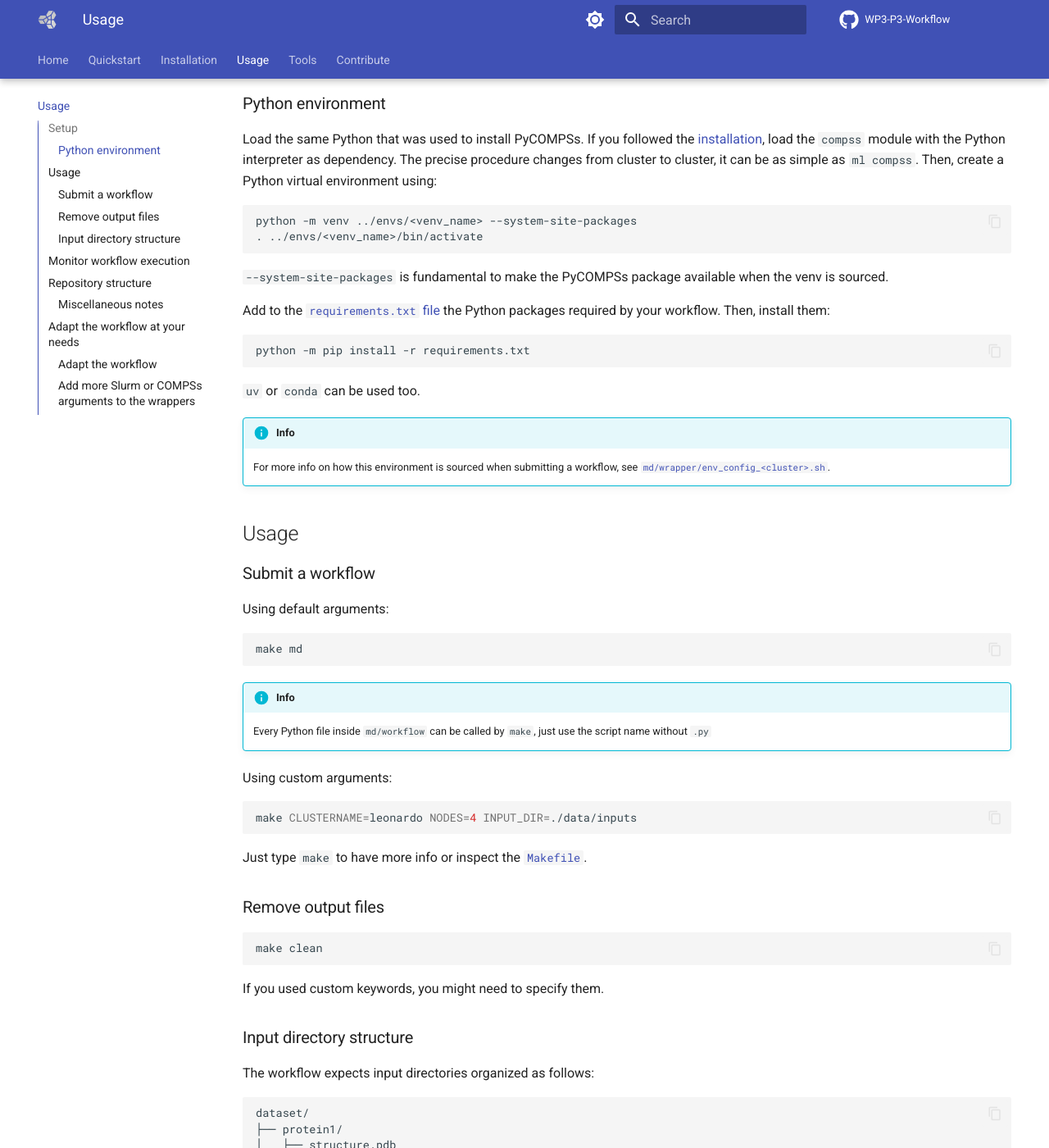
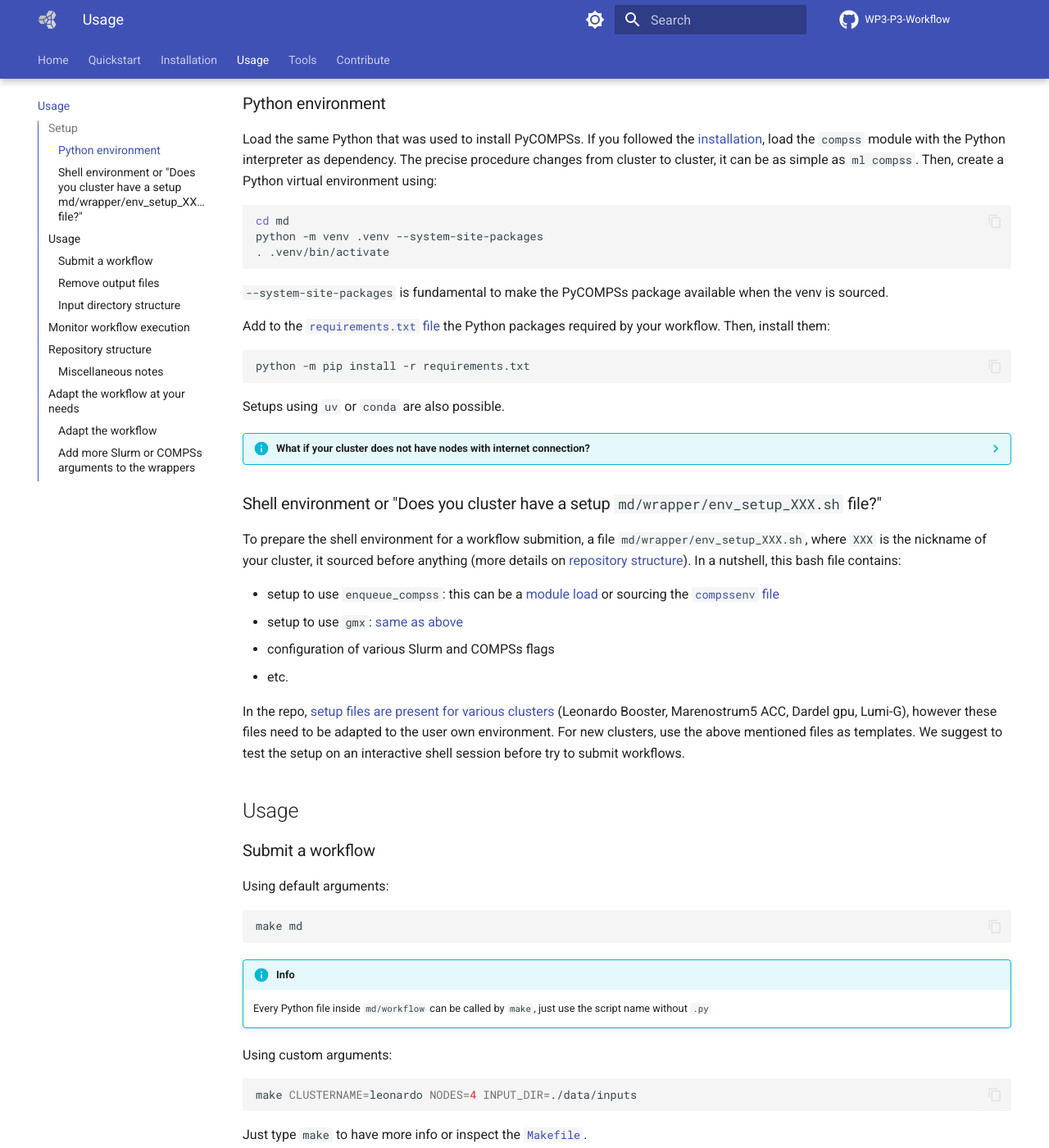
Before and after one commit to GANANA-EU-INDIA/WP3-P3-workflow, an MkDocs documentation site: the page built from docs/workflow_setup_and_usage.md, in a window 1280 px wide and 1400 px high, scrolled down 523 px. Shown: the whole window at 82% size. Built offline with MkDocs 1.6.1 and Material for MkDocs 9.7.7, drawn with Linux system fonts in a browser that asks for light colours; comment, search, counter and statistics services are not loaded.

Commit message:
docs: env_setup and cluster with no internet connection

````diff
--- a/docs/workflow_setup_and_usage.md
+++ b/docs/workflow_setup_and_usage.md
@@ -19,8 +19,9 @@
 Load the same Python that was used to install PyCOMPSs. If you followed the [installation](./installation.md), load the `compss` module with the Python interpreter as dependency. The precise procedure changes from cluster to cluster, it can be as simple as `ml compss`. Then, create a Python virtual environment using:
 
 ```bash
-python -m venv ../envs/<venv_name> --system-site-packages
-. ../envs/<venv_name>/bin/activate
+cd md
+python -m venv .venv --system-site-packages
+. .venv/bin/activate
 ```
 
 `--system-site-packages` is fundamental to make the PyCOMPSs package available when the venv is sourced.
@@ -30,10 +31,51 @@
 ```bash
 python -m pip install -r requirements.txt
 ```
-`uv` or `conda` can be used too.
+Setups using `uv` or `conda` are also possible.
 
-!!! info
-      For more info on how this environment is sourced when submitting a workflow, see [`md/wrapper/env_config_<cluster>.sh`](https://github.com/GANANA-EU-INDIA/WP3-P3-workflow/blob/main/md/wrapper/env_config_leonardo.sh).
+??? info "What if your cluster does not have nodes with internet connection?"
+    Find the precise Python version and architecture. In the cluster, get:
+    ```bash
+    python --version
+    uname -m
+    ```
+
+    Give the requirements and the system info, download locally (or in the machine with internet connection) the required wheels:
+    ```bash
+    pip download -d index \
+          --only-binary=:all: \
+          --platform manylinux2014_x86_64 \
+          --implementation cp --python-version 3.12.1 --abi cp312 \
+          dill guppy3 numpy pyyaml rocrate pytz pdb-tools
+    ```
+    This is an example of requirements.
+
+    Then, move the downloaded wheels inside a directory (e.g., `index`) from the local machine to the cluster:
+    ```bash
+    rsync -PravzHS index cluster:/path/to/project
+    ```
+
+    Finally, on the cluster install the wheels inside a venv and specifying to `pip` where to find the pre-downloaded wheels:
+    ```bash
+    ssh machine
+    # load python interpreter
+    python -m venv .venv
+    . .venv/bin/activate
+    pip install --no-index --find-links=./index dill guppy3 numpy pyyaml rocrate pytz pdb-tools
+    ```
+
+### Shell environment or "Does you cluster have a setup `md/wrapper/env_setup_XXX.sh` file?"
+
+To prepare the shell environment for a workflow submition, a file `md/wrapper/env_setup_XXX.sh`, where `XXX` is the nickname of your cluster, it sourced before anything (more details on [repository structure](#repository-structure)). In a nutshell, this bash file contains:
+
+- setup to use `enqueue_compss`: this can be a [module load](https://ganana-eu-india.github.io/WP3-P3-workflow/installation/#4-create-a-tcl-module) or sourcing the [`compssenv` file](https://compss-doc.readthedocs.io/en/stable/Sections/03_Execution/02_Supercomputer.html#compss-environment-script)
+- setup to use `gmx`: [same as above](https://manual.gromacs.org/current/install-guide/index.html#getting-access-to-gromacs-after-installation)
+- configuration of various Slurm and COMPSs flags
+- etc.
+
+In the repo, [setup files are present for various clusters](https://github.com/GANANA-EU-INDIA/WP3-P3-workflow/tree/main/md/wrapper) (Leonardo Booster, Marenostrum5 ACC, Dardel gpu, Lumi-G), however these files need to be adapted to the user own environment.
+For new clusters, use the above mentioned files as templates. We suggest to test the setup on an interactive shell session before try to submit workflows.
+
 
 ## Usage
 
````
